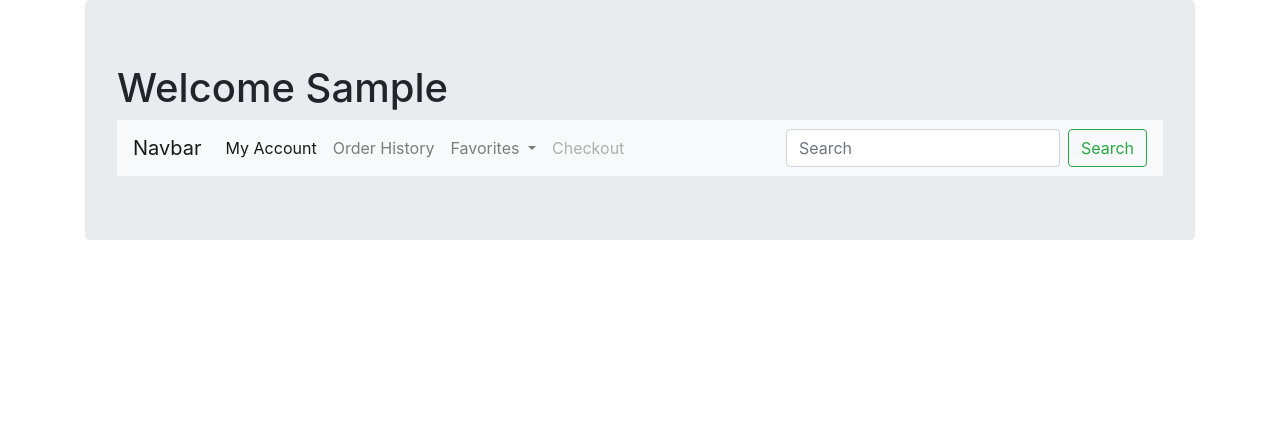
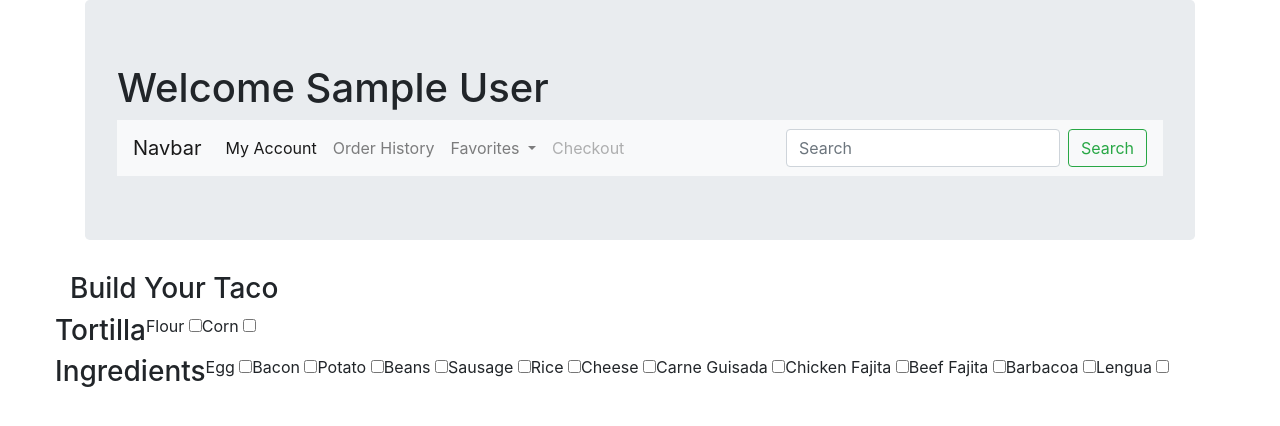
Before and after one commit to rickyrod4/SoloProject, a Django app: template home/templates/dashboard.html in a window 1280 px wide. Shown: the top 426 px of the page. Run offline with Django 3.2, Linux system fonts and the light colour scheme; the template is opened without the code that fills it, so the values that code supplies are empty; the visitor is signed in with stand-in values (Sample User, id 1); some libraries are stand-ins or nearby versions.

Commit message:
Update Dashboard.html

```diff
--- a/home/models.py
+++ b/home/models.py
@@ -62,3 +62,6 @@ class User(models.Model):
     updated_at = models.DateTimeField(auto_now=True)
 
     objects = UserManager()
+
+class Taco(models.Model):
+    pass
--- a/home/templates/dashboard.html
+++ b/home/templates/dashboard.html
@@ -13,7 +13,7 @@
 <body>
     <div class="container">
         <div class="jumbotron">
-            <h1>Welcome {{ user.first_name }}</h1>
+            <h1>Welcome {{ user.first_name }} {{ user.last_name }}</h1>
             <nav class="navbar navbar-expand-lg navbar-light bg-light">
                 <a class="navbar-brand" href="#">Navbar</a>
                 <button class="navbar-toggler" type="button" data-toggle="collapse" data-target="#navbarSupportedContent" aria-controls="navbarSupportedContent" aria-expanded="false" aria-label="Toggle navigation">
@@ -50,6 +50,77 @@
                 </div>
               </nav>
         </div>
+        <div class="row">
+            <h3>Build Your Taco</h3>
+            <form action="/taco">
+                {% csrf_token %}
+                <div class="row">
+                    <h3>Tortilla</h3>
+                    <div>
+                        <label for="flour">Flour</label>
+                        <input type="checkbox" name="flour" id="flour" value="flour">
+                    </div>
+                    <div>
+                        <label for="corn">Corn</label>
+                        <input type="checkbox" name="corn" id="corn" value="corn">
+                    </div>
+                </div>
+                <div class="row">
+                    <h3>Ingredients</h3>
+                    <div>
+                        <label for="egg">Egg</label>
+                        <input type="checkbox" name="egg" id="egg" value="egg">
+                    </div>
+                    <div>
+                        <label for="bacon">Bacon</label>
+                        <input type="checkbox" name="bacon" id="bacon" value="bacon">
+                    </div>
+                    <div>
+                        <label for="potato">Potato</label>
+                        <input type="checkbox" name="potato" id="potato" value="potato">
+                    </div>
+                    <div>
+                        <label for="beans">Beans</label>
+                        <input type="checkbox" name="beans" id="beans" value="beans">
+                    </div>
+                    <div>
+                        <label for="sausage">Sausage</label>
+                        <input type="checkbox" name="sausage" id="sausage" value="sausage">
+                    </div>
+                    <div>
+                        <label for="rice">Rice</label>
+                        <input type="checkbox" name="rice" id="rice" value="rice">
+                    </div>
+                    <div>
+                        <label for="cheese">Cheese</label>
+                        <input type="checkbox" name="cheese" id="cheese" value="cheese">
+                    </div>
+                    <div>
+                        <label for="carneGuisada">Carne Guisada</label>
+                        <input type="checkbox" name="carneGuisada" id="carneGuisada" value="carneGuisada">
+                    </div>
+                    <div>
+                        <label for="chickenFajita">Chicken Fajita</label>
+                        <input type="checkbox" name="chickenFajita" id="chickenFajita" value="chickenFajita">
+                    </div>
+                    <div>
+                        <label for="beefFajita">Beef Fajita</label>
+                        <input type="checkbox" name="beefFajita" id="beefFajita" value="beefFajita">
+                    </div>
+                    <div>
+                        <label for="barbacoa">Barbacoa</label>
+                        <input type="checkbox" name="barbacoa" id="barbacoa" value="barbacoa">
+                    </div>
+                    <div>
+                        <label for="lengua">Lengua</label>
+                        <input type="checkbox" name="lengua" id="lengua" value="lengua">
+                    </div>
+                </div>
+                <div class="row">
+
+                </div>
+            </form>
+        </div>
     </div>
 </body>
 </html>
```
Also changed, not shown: home/templates/index.html (+7 -7 lines), db.sqlite3.
